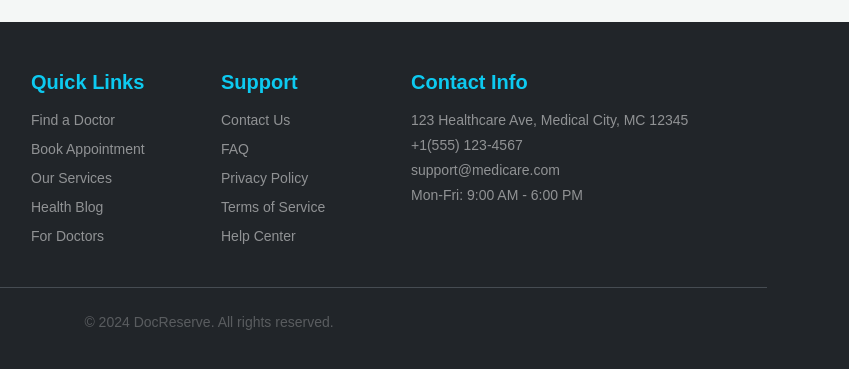
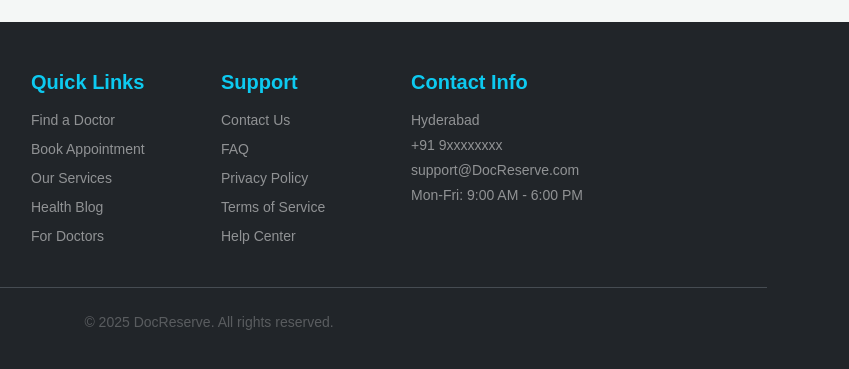
Before and after one commit to mohan13krishna/DocReserve, a plain HTML site: page Frontend/about.html in a window 1280 px wide. Shown: the part 1220-1589 px from the top of the page, 431-1280 px from the left. Drawn offline with nearby package versions, Linux system fonts and the light colour scheme.

Commit message:
Update about.html

```diff
--- a/Frontend/about.html
+++ b/Frontend/about.html
@@ -143,14 +143,14 @@
                 </div>
                 <div class="col-md-4 mb-4">
                     <h3 class="text-info mb-3 fs-5 fw-bold">Contact Info</h3>
-                    <p class="small mb-1">123 Healthcare Ave, Medical City, MC 12345</p>
-                    <p class="small mb-1">+1(555) 123-4567</p>
-                    <p class="small mb-1">support@medicare.com</p>
+                    <p class="small mb-1">Hyderabad</p>
+                    <p class="small mb-1">+91 9xxxxxxxx</p>
+                    <p class="small mb-1">support@DocReserve.com</p>
                     <p class="small mb-1">Mon-Fri: 9:00 AM - 6:00 PM</p>
                 </div>
             </div>
             <div class="text-center pt-4 border-top border-secondary opacity-50">
-                <p class="small mb-0">&copy; 2024 DocReserve. All rights reserved.</p>
+                <p class="small mb-0">&copy; 2025 DocReserve. All rights reserved.</p>
             </div>
         </div>
     </footer>
```
